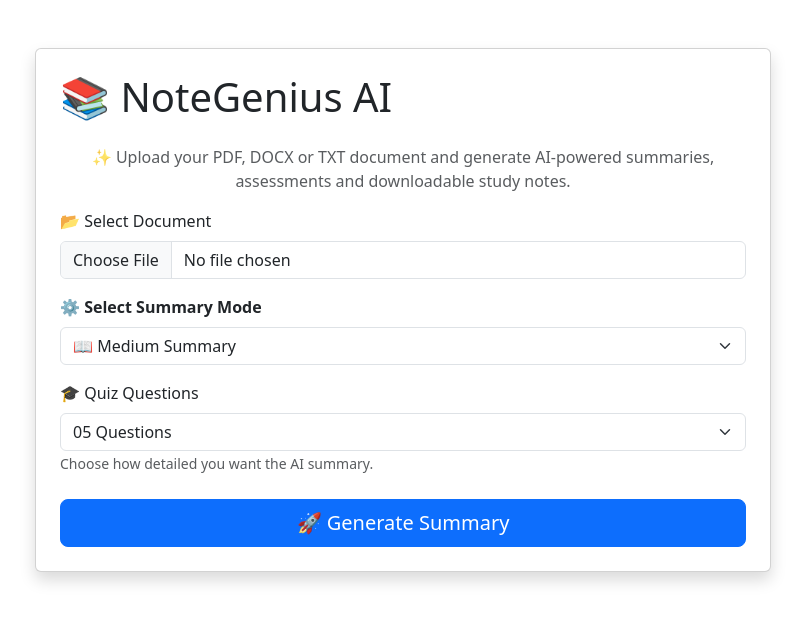
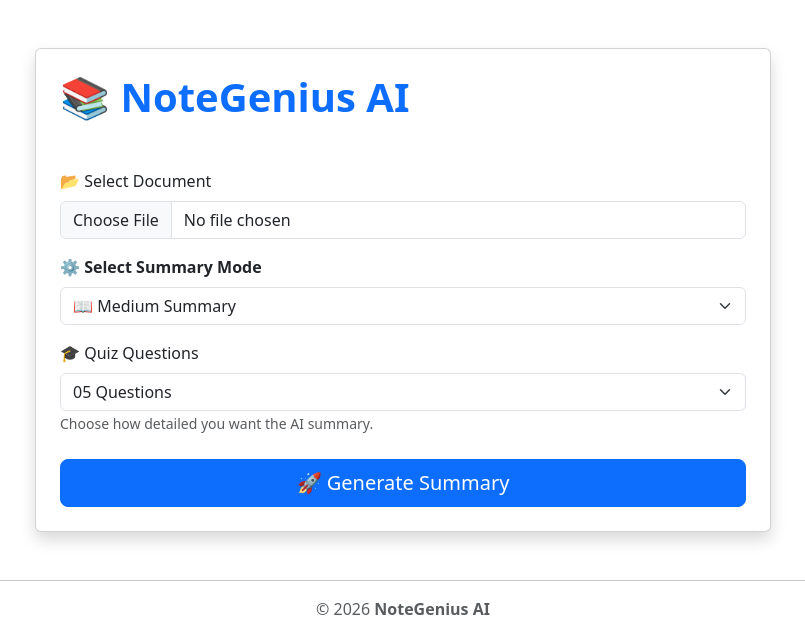
Before and after one commit to mfahadsaleem001/AI-Notes-Summarizer, a Flask app: page / in a window 1280 px wide. Shown: the top 619 px of the page, without its empty margins (237-1042 px from the left). Run offline with Flask 3, Linux system fonts and the light colour scheme.

Commit message:
Update project

```diff
--- a/templates/index.html
+++ b/templates/index.html
@@ -58,17 +58,13 @@
 
                     <div class="d-flex justify-content-between align-items-center mb-4">
 
-                        <h1 class="m-0">
+                        <h1 class="text-center text-primary fw-bold mb-4">
 
                         📚 NoteGenius AI
 
                         </h1>
 
                     </div>
-
-                    <p class="text-center text-muted">
-                        ✨ Upload your PDF, DOCX or TXT document and generate AI-powered summaries, assessments and downloadable study notes.
-                    </p>
 
                     <form method="POST"
       enctype="multipart/form-data"
```
